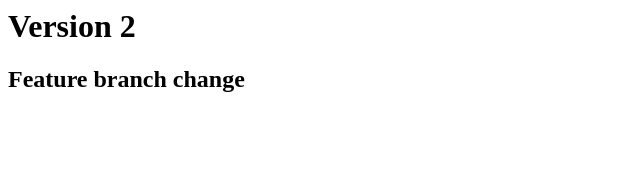
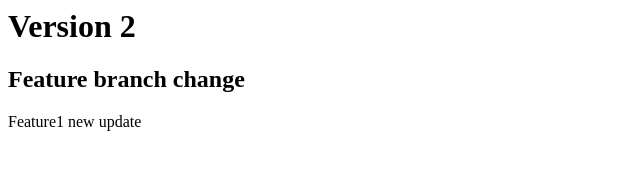
Before and after one commit to Teenachandar27/scm-project-, a plain HTML site: page index.html in a window 1280 px wide. Shown: the whole page, without its empty margins (0-640 px from the left). Drawn offline with Linux system fonts and the light colour scheme.

Commit message:
feature1: additional update

```diff
--- a/index.html
+++ b/index.html
@@ -1,2 +1,3 @@
 <h1>Version 2</h1>
 <h2>Feature branch change</h2>
+<p>Feature1 new update</p>
```
